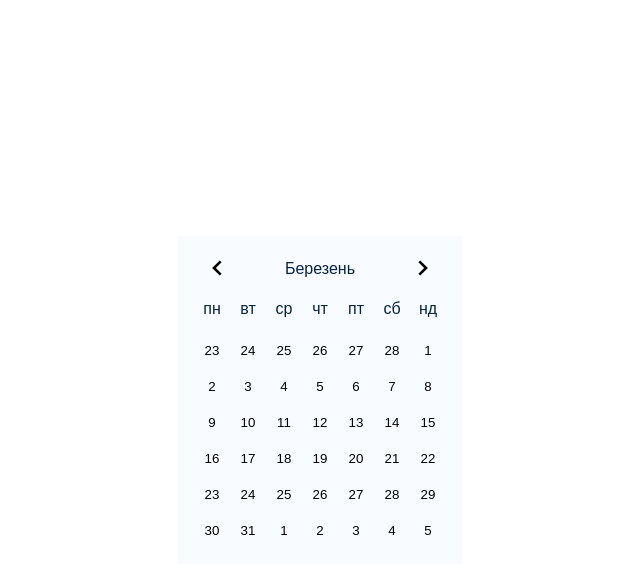
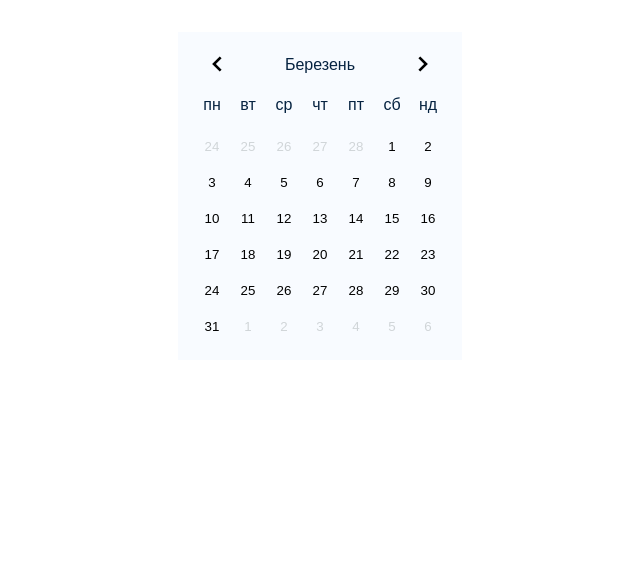
Before and after one commit to Yevhenns/bme-calendar, a React (Vite) app: page / in a window 1280 px wide. Shown: the top 574 px of the page, without its empty margins (320-960 px from the left). Built offline with nearby package versions, Linux system fonts and the light colour scheme.

Commit message:
fix to uk

```diff
--- a/src/components/CalendarDay/CalendarDay.module.css
+++ b/src/components/CalendarDay/CalendarDay.module.css
@@ -17,10 +17,6 @@
   }
 }
 
-.dayToday {
-  background-color: #dcdcdc;
+.notInCurrentMonth {
+  color: #d0d5d8;
 }
-
-.weekend {
-  background-color: #90ee90;
-}
--- a/src/components/CalendarDay/CalendarDay.tsx
+++ b/src/components/CalendarDay/CalendarDay.tsx
@@ -16,7 +16,7 @@ export function CalendarDay({
   dayItem,
   setUpSelectedDay,
 }: DayWrapperProps) {
-  const { id } = dayItem;
+  const { id, type } = dayItem;
 
   const SATURDAY = 6;
   const SUNDAY = 0;
@@ -29,7 +29,9 @@ export function CalendarDay({
 
   return (
     <button onClick={onPress} className={css.container}>
-      <p>{dayItem.day}</p>
+      <p className={type !== "current" ? css.notInCurrentMonth : ""}>
+        {dayItem.day}
+      </p>
     </button>
   );
 }
--- a/src/hooks/useCalendar.ts
+++ b/src/hooks/useCalendar.ts
@@ -55,7 +55,7 @@ export function useCalendar() {
     const prevMonthDayArray = [];
     for (
       let i = prevMonthDaysCount;
-      i > prevMonthDaysCount - currentMonthFirstDayIndex;
+      i > prevMonthDaysCount - currentMonthFirstDayIndex + 1;
       i--
     ) {
       prevMonthDayArray.push({
--- a/src/index.css
+++ b/src/index.css
@@ -14,7 +14,6 @@
 body {
   margin: 0;
   display: flex;
-  place-items: center;
   min-width: 320px;
   min-height: 100vh;
 }
```
